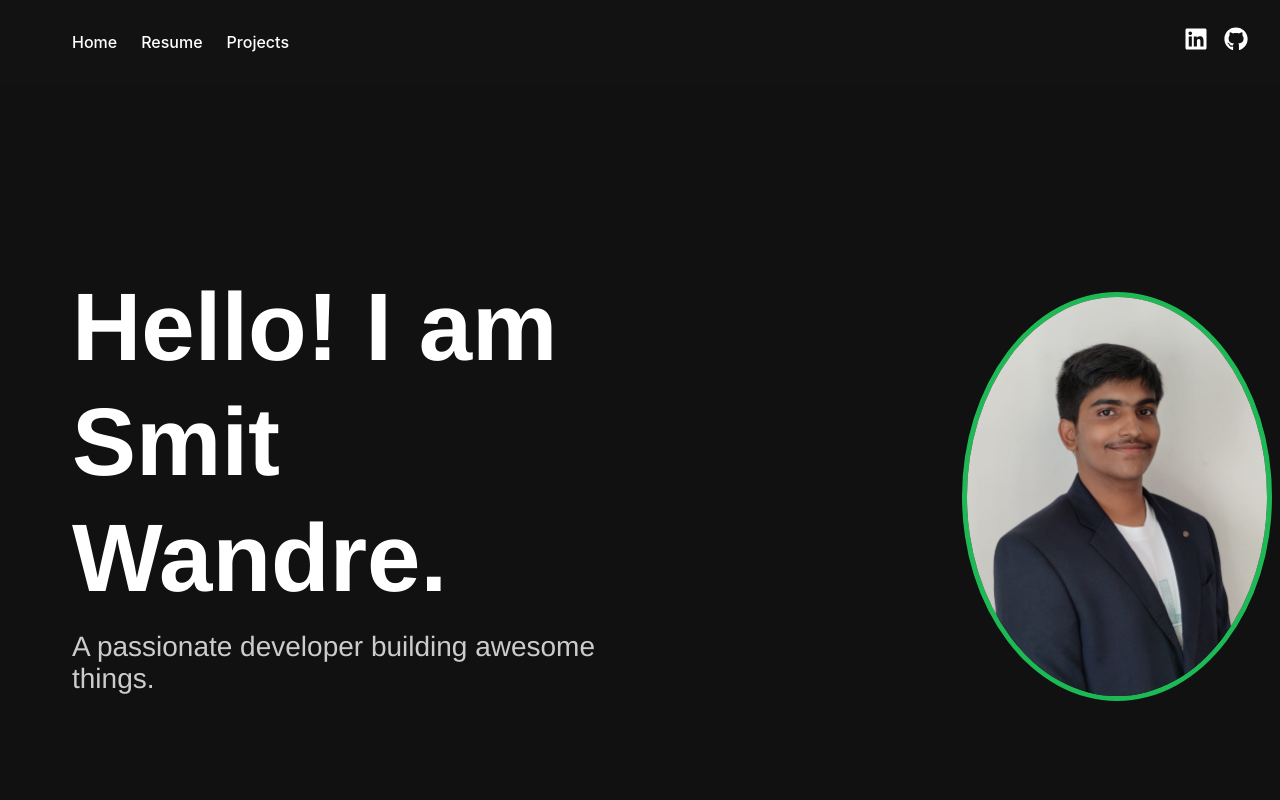
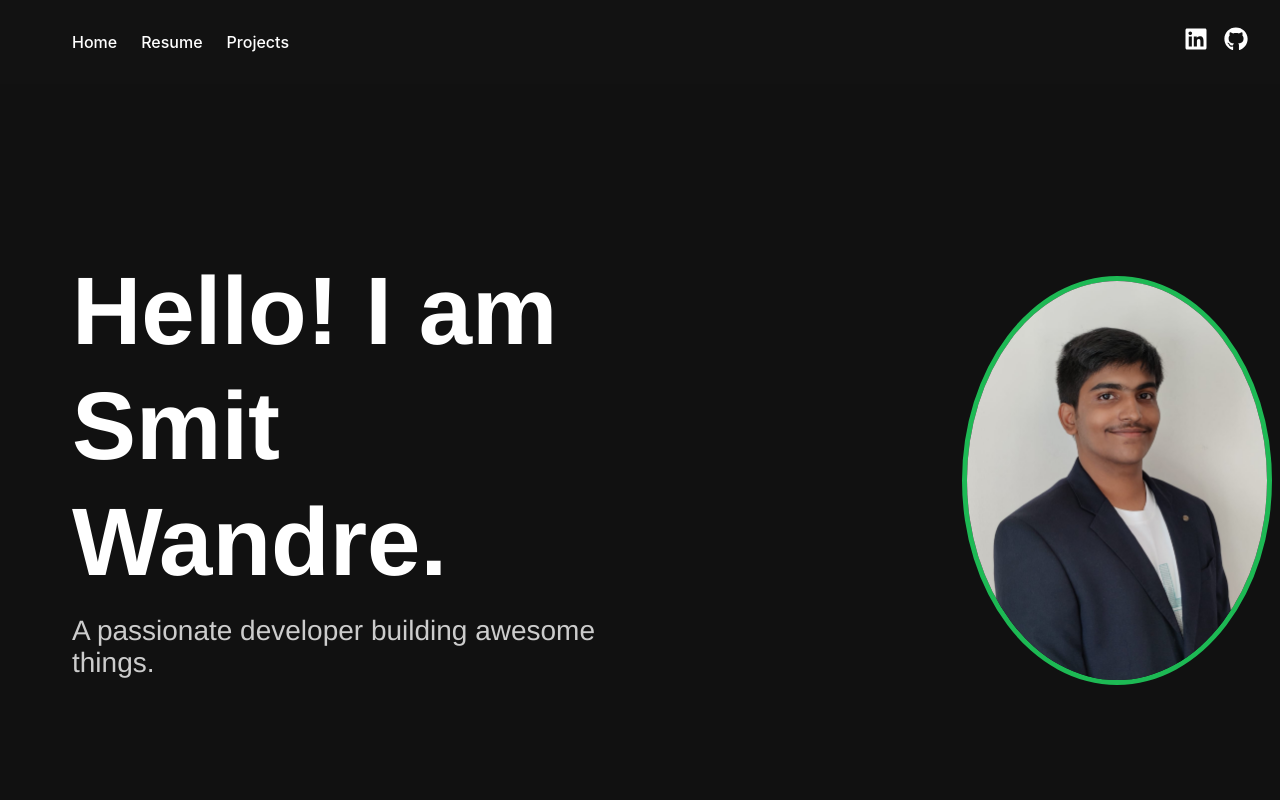
Before and after one commit to SmitWandre/my_portfolio, a React (Create React App) app: page / in a window 1280 px wide. Shown: the top 800 px of the page. Built offline with nearby package versions, Linux system fonts and the light colour scheme.

Commit message:
Update Home.js

```diff
--- a/src/pages/Home.js
+++ b/src/pages/Home.js
@@ -41,7 +41,7 @@ const HeroSection = styled(Section)`
   flex-wrap: wrap;
   text-align: left;
   width: 100%;
-  padding: 2rem 2rem;
+  padding: 1rem 2rem;
 `;
 
 const HeroContent = styled.div`
```
